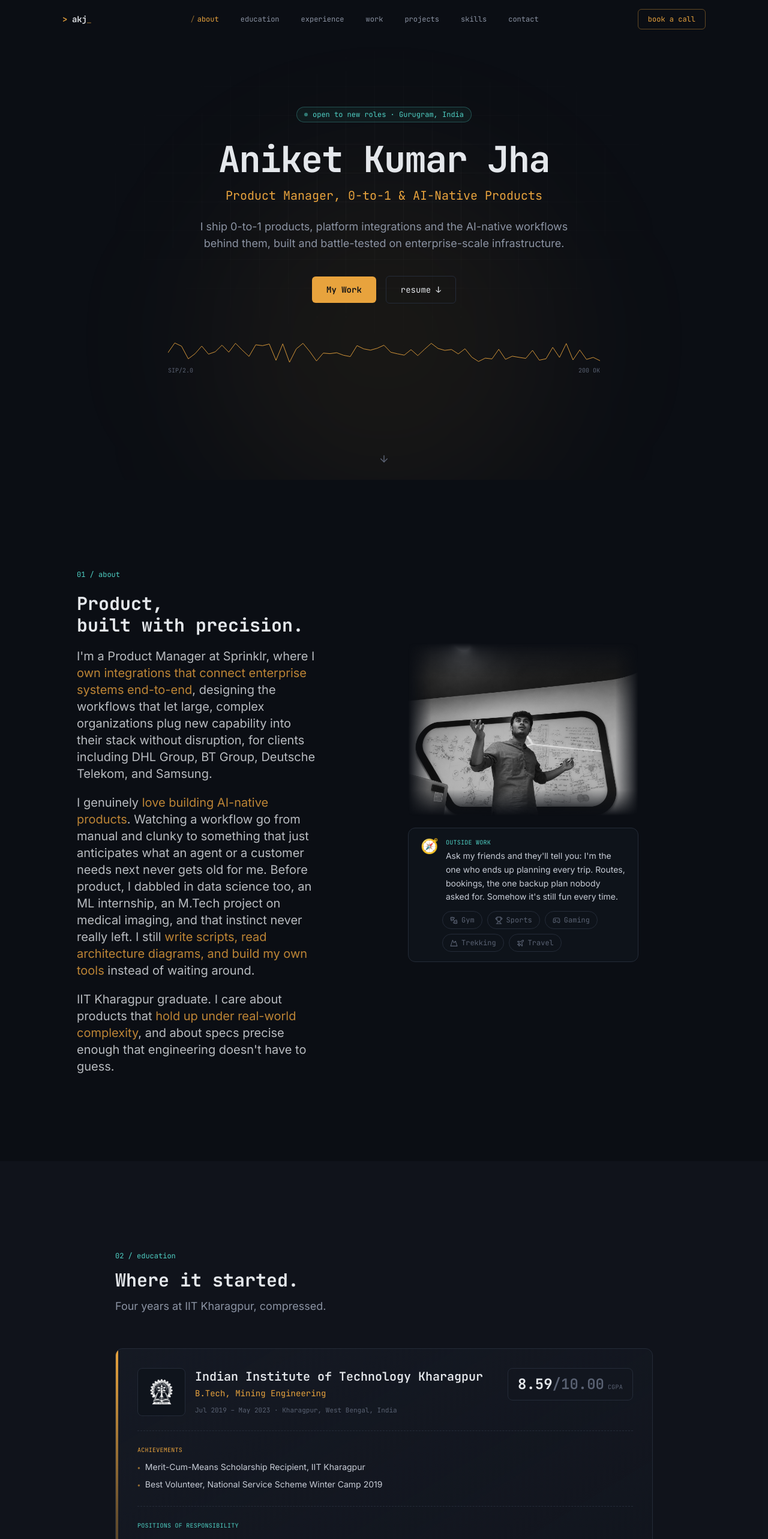
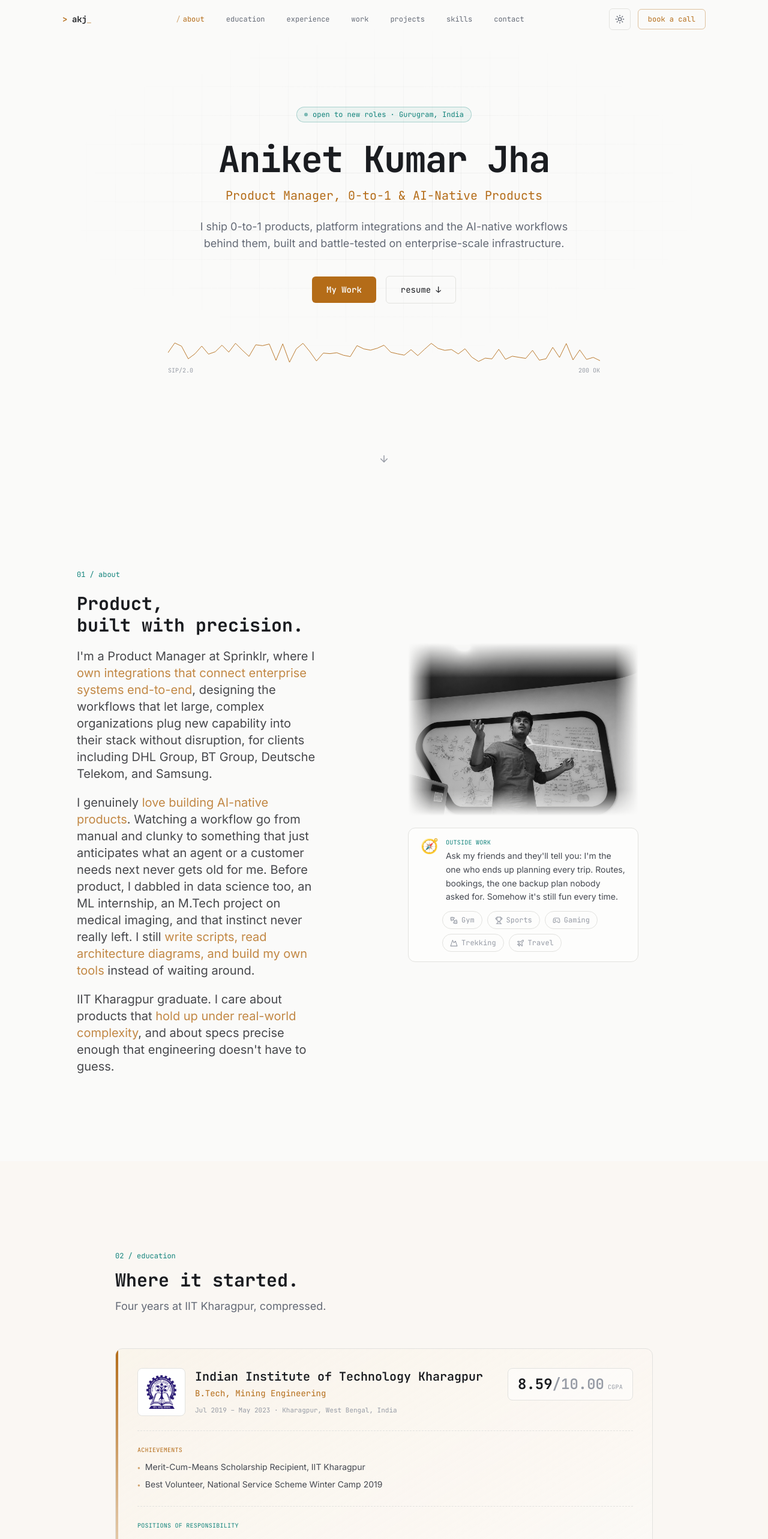
Before and after one commit to BugBear646/aniket-portfolio, a React (Vite) app: page / in a window 1280 px wide. Shown: the top 2566 px of the page at 60% size. Built offline with nearby package versions, Linux system fonts and the light colour scheme.

Commit message:
Theme toggle, hero fixes, cursor glow, logo updates, README polish

```diff
--- a/index.html
+++ b/index.html
@@ -9,6 +9,22 @@
       content="Aniket Kumar Jha — Product Manager building enterprise voice infrastructure and the automation behind it."
     />
     <title>Aniket Kumar Jha — Product Manager</title>
+    <script>
+      (function () {
+        try {
+          var stored = localStorage.getItem("theme");
+          var theme =
+            stored === "light" || stored === "dark"
+              ? stored
+              : window.matchMedia("(prefers-color-scheme: light)").matches
+              ? "light"
+              : "dark";
+          document.documentElement.classList.add("theme-" + theme);
+        } catch (e) {
+          document.documentElement.classList.add("theme-dark");
+        }
+      })();
+    </script>
   </head>
   <body>
     <div id="root"></div>
--- a/src/App.jsx
+++ b/src/App.jsx
@@ -1,5 +1,5 @@
 import Nav from "./components/Nav";
-import CursorGlow from "./components/CursorGlow";
+import CursorGlow from "./components/Cursorglow";
 import Hero from "./components/Hero";
 import About from "./components/About";
 import Education from "./components/Education";
--- a/src/components/Cursorglow.jsx
+++ b/src/components/Cursorglow.jsx
@@ -1,4 +1,4 @@
-import { useEffect, useRef } from "react";
+import { useEffect, useRef, useState } from "react";
 
 // A soft, opaque light patch that follows the cursor around the page.
 // Uses refs + rAF instead of React state so it never triggers re-renders.
@@ -54,6 +54,18 @@ export default function CursorGlow() {
     };
   }, []);
 
+  const [blendMode, setBlendMode] = useState("screen");
+
+  useEffect(() => {
+    const root = document.documentElement;
+    const updateBlend = () =>
+      setBlendMode(root.classList.contains("theme-light") ? "multiply" : "screen");
+    updateBlend();
+    const observer = new MutationObserver(updateBlend);
+    observer.observe(root, { attributes: true, attributeFilter: ["class"] });
+    return () => observer.disconnect();
+  }, []);
+
   return (
     <div
       ref={glowRef}
@@ -62,7 +74,7 @@ export default function CursorGlow() {
       style={{
         background:
           "radial-gradient(circle, rgb(var(--color-amber) / 0.10) 0%, rgb(var(--color-amber) / 0.05) 35%, transparent 70%)",
-        mixBlendMode: "screen",
+        mixBlendMode: blendMode,
         willChange: "transform",
       }}
     />
--- a/src/components/Education.jsx
+++ b/src/components/Education.jsx
@@ -1,21 +1,38 @@
-import { useState } from "react";
+import { useEffect, useState } from "react";
 import { motion } from "framer-motion";
 import { GraduationCap, Trophy, Medal, Calendar } from "lucide-react";
 import { education } from "../data";
 
-// Drop the real crest at /public/logos/iitkgp.svg (or .png) and it'll
-// pick it up automatically; falls back to the GraduationCap icon
-// until then, so a missing asset never breaks the layout.
-function InstitutionMark({ src, alt }) {
+// Two logo variants: a white mark for dark theme, a dark mark for light
+// theme. Swaps automatically based on the .theme-light/.theme-dark class
+// on <html>. Falls back to the GraduationCap icon if neither loads, so a
+// missing asset never breaks the layout.
+function InstitutionMark({ src, srcLight, alt }) {
   const [failed, setFailed] = useState(false);
+  const [isLight, setIsLight] = useState(false);
+
+  useEffect(() => {
+    const root = document.documentElement;
+    const update = () => setIsLight(root.classList.contains("theme-light"));
+    update();
+    const observer = new MutationObserver(update);
+    observer.observe(root, { attributes: true, attributeFilter: ["class"] });
+    return () => observer.disconnect();
+  }, []);
+
+  const activeSrc = isLight && srcLight ? srcLight : src;
 
   return (
-    <div className="w-20 h-20 rounded-lg bg-[#0f141c] border border-line flex items-center justify-center shrink-0 overflow-hidden">
-      {!src || failed ? (
+    <div
+      className={`w-20 h-20 rounded-lg border flex items-center justify-center shrink-0 overflow-hidden ${
+        isLight && srcLight ? "bg-panel border-line" : "bg-panel2 border-line"
+      }`}
+    >
+      {!activeSrc || failed ? (
         <GraduationCap size={30} className="text-panel" strokeWidth={1.5} />
       ) : (
         <img
-          src={src}
+          src={activeSrc}
           alt={alt}
           onError={() => setFailed(true)}
           className="max-w-[72%] max-h-[72%] object-contain"
@@ -112,7 +129,11 @@ export default function Education() {
           <div className="pl-7 pr-6 py-7 md:pl-9 md:pr-8 md:py-8">
             <div className="flex flex-wrap items-start justify-between gap-x-6 gap-y-5">
               <div className="flex items-start gap-4 min-w-0">
-                <InstitutionMark src="/logos/iitkgp.png" alt="IIT Kharagpur" />
+                <InstitutionMark
+                  src="/logos/iitkgp.png"
+                  srcLight="/logos/iitkgp-dark.png"
+                  alt="IIT Kharagpur"
+                />
                 <div className="min-w-0">
                   <h3 className="font-display text-lg md:text-xl font-semibold text-text">
                     {education.institution}
--- a/src/components/Hero.jsx
+++ b/src/components/Hero.jsx
@@ -11,9 +11,6 @@ export default function Hero() {
     >
       {/* background grid */}
       <div className="absolute inset-0 bg-grid bg-[size:48px_48px] [mask-image:radial-gradient(ellipse_60%_50%_at_50%_40%,#000_10%,transparent_70%)]" />
-
-      {/* ambient glow */}
-      <div className="absolute top-1/3 left-1/2 -translate-x-1/2 w-[600px] h-[600px] bg-amber/[0.06] rounded-full blur-[120px]" />
 
       <div className="relative z-10 max-w-4xl mx-auto text-center">
         <motion.div
--- a/src/components/Nav.jsx
+++ b/src/components/Nav.jsx
@@ -1,4 +1,5 @@
 import { useEffect, useState } from "react";
+import ThemeToggle from "./ThemeToggle";
 
 const sections = [
   { id: "about", label: "about" },
@@ -71,6 +72,8 @@ export default function Nav() {
           ))}
         </ul>
 
+        <div className="flex items-center gap-3">
+          <ThemeToggle />
           <a
             href="https://topmate.io/aniket_jha"
             target="_blank"
@@ -79,6 +82,7 @@ export default function Nav() {
           >
             book a call
           </a>
+        </div>
       </nav>
     </header>
   );
--- a/src/components/SignalTrace.jsx
+++ b/src/components/SignalTrace.jsx
@@ -21,7 +21,7 @@ export default function SignalTrace({
   height = 80,
   segments = 48,
   seed = 3,
-  color = "#E8A33D",
+  color = "rgb(var(--color-amber))",
   animated = true,
   strokeWidth = 1.5,
 }) {
--- /dev/null
+++ b/src/components/Themetoggle.jsx
@@ -0,0 +1,70 @@
+import { useEffect, useState } from "react";
+
+const STORAGE_KEY = "theme";
+
+function getInitialTheme() {
+  if (typeof window === "undefined") return "dark";
+  const stored = window.localStorage.getItem(STORAGE_KEY);
+  if (stored === "light" || stored === "dark") return stored;
+  const prefersLight = window.matchMedia(
+    "(prefers-color-scheme: light)"
+  ).matches;
+  return prefersLight ? "light" : "dark";
+}
+
+export default function ThemeToggle() {
+  const [theme, setTheme] = useState(getInitialTheme);
+
+  useEffect(() => {
+    const root = document.documentElement;
+    root.classList.remove("theme-dark", "theme-light");
+    root.classList.add(theme === "light" ? "theme-light" : "theme-dark");
+    window.localStorage.setItem(STORAGE_KEY, theme);
+  }, [theme]);
+
+  const toggle = () => setTheme((t) => (t === "light" ? "dark" : "light"));
+
+  return (
+    <button
+      type="button"
+      onClick={toggle}
+      aria-label={theme === "light" ? "Switch to dark mode" : "Switch to light mode"}
+      className="relative shrink-0 w-9 h-9 rounded-md border border-line flex items-center justify-center text-muted hover:text-amber hover:border-amber/40 transition-colors"
+    >
+      {/* Sun icon */}
+      <svg
+        className={`absolute w-4 h-4 transition-all duration-300 ${
+          theme === "light"
+            ? "opacity-100 rotate-0 scale-100"
+            : "opacity-0 -rotate-90 scale-50"
+        }`}
+        viewBox="0 0 24 24"
+        fill="none"
+        stroke="currentColor"
+        strokeWidth="2"
+        strokeLinecap="round"
+        strokeLinejoin="round"
+      >
+        <circle cx="12" cy="12" r="4" />
+        <path d="M12 2v2M12 20v2M4.93 4.93l1.41 1.41M17.66 17.66l1.41 1.41M2 12h2M20 12h2M6.34 17.66l-1.41 1.41M19.07 4.93l-1.41 1.41" />
+      </svg>
+
+      {/* Moon icon */}
+      <svg
+        className={`absolute w-4 h-4 transition-all duration-300 ${
+          theme === "dark"
+            ? "opacity-100 rotate-0 scale-100"
+            : "opacity-0 rotate-90 scale-50"
+        }`}
+        viewBox="0 0 24 24"
+        fill="none"
+        stroke="currentColor"
+        strokeWidth="2"
+        strokeLinecap="round"
+        strokeLinejoin="round"
+      >
+        <path d="M21 12.79A9 9 0 1 1 11.21 3 7 7 0 0 0 21 12.79Z" />
+      </svg>
+    </button>
+  );
+}
--- a/src/index.css
+++ b/src/index.css
@@ -4,7 +4,8 @@
 @tailwind components;
 @tailwind utilities;
 
-:root {
+:root,
+.theme-dark {
   --color-base: 11 14 20;
   --color-body: 199 204 214;
   --color-panel: 18 22 31;
@@ -17,6 +18,21 @@
   --color-text: 228 231 235;
   --color-muted: 139 147 163;
   --color-faint: 90 98 115;
+}
+
+.theme-light {
+  --color-base: 250 250 249;
+  --color-body: 68 72 80;
+  --color-panel: 255 255 255;
+  --color-panel2: 250 243 232;
+  --color-line: 226 226 223;
+  --color-amber: 180 108 24;
+  --color-amberDim: 214 165 108;
+  --color-teal: 15 130 122;
+  --color-violet: 109 82 209;
+  --color-text: 26 28 32;
+  --color-muted: 100 106 118;
+  --color-faint: 150 155 165;
 }
 
 * {
@@ -34,8 +50,9 @@
 
 html,
 body {
-  background: #0b0e14;
-  color: #e4e7eb;
+  background: rgb(var(--color-base));
+  color: rgb(var(--color-text));
+  transition: background-color 0.3s ease, color 0.3s ease;
 }
 
 body {
@@ -43,26 +60,26 @@ body {
 }
 
 ::selection {
-  background: #e8a33d;
-  color: #0b0e14;
+  background: rgb(var(--color-amber));
+  color: rgb(var(--color-base));
 }
 
 ::-webkit-scrollbar {
   width: 10px;
 }
 ::-webkit-scrollbar-track {
-  background: #0b0e14;
+  background: rgb(var(--color-base));
 }
 ::-webkit-scrollbar-thumb {
-  background: #242b38;
+  background: rgb(var(--color-line));
   border-radius: 6px;
 }
 ::-webkit-scrollbar-thumb:hover {
-  background: #3a4356;
+  background: rgb(var(--color-faint));
 }
 
 :focus-visible {
-  outline: 2px solid #e8a33d;
+  outline: 2px solid rgb(var(--color-amber));
   outline-offset: 3px;
 }
 
--- a/tailwind.config.js
+++ b/tailwind.config.js
@@ -30,9 +30,14 @@ export default {
         sans: ["Inter", "ui-sans-serif", "system-ui"],
       },
       backgroundImage: {
-        grid: "linear-gradient(to right, #ffffff08 1px, transparent 1px), linear-gradient(to bottom, #ffffff08 1px, transparent 1px)",
+        grid: "linear-gradient(to right, rgb(var(--color-text) / 0.05) 1px, transparent 1px), linear-gradient(to bottom, rgb(var(--color-text) / 0.05) 1px, transparent 1px)",
       },
     },
   },
-  plugins: [],
+  plugins: [
+    function ({ addVariant }) {
+      addVariant("theme-light", ".theme-light &");
+      addVariant("theme-dark", ".theme-dark &");
+    },
+  ],
 };
```
Also changed, not shown: public/logos/iitkgp-dark.png (added), 1 other file (tests, documents, lock files or other folders). Lines whose indentation alone changed are shown as unchanged.
